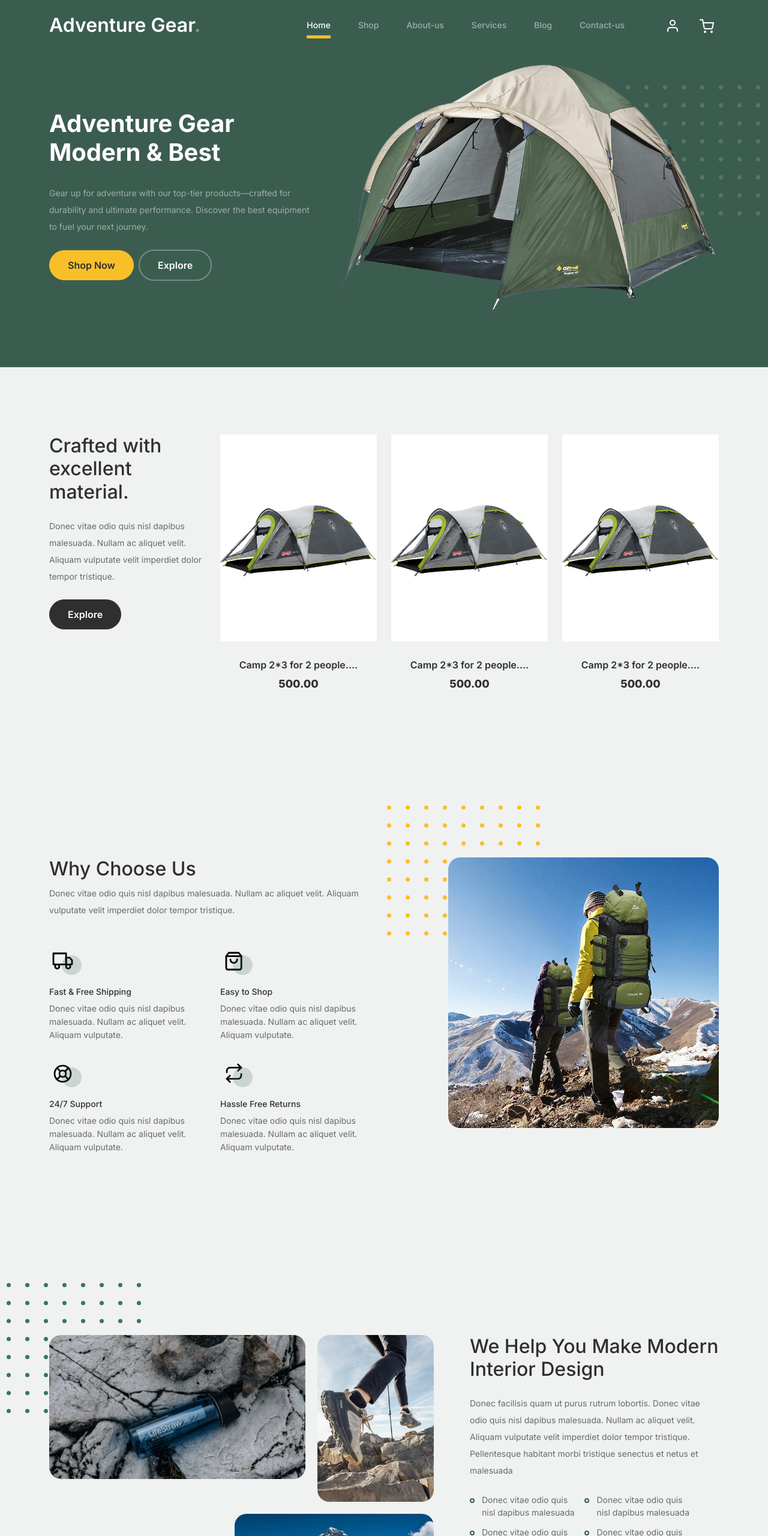
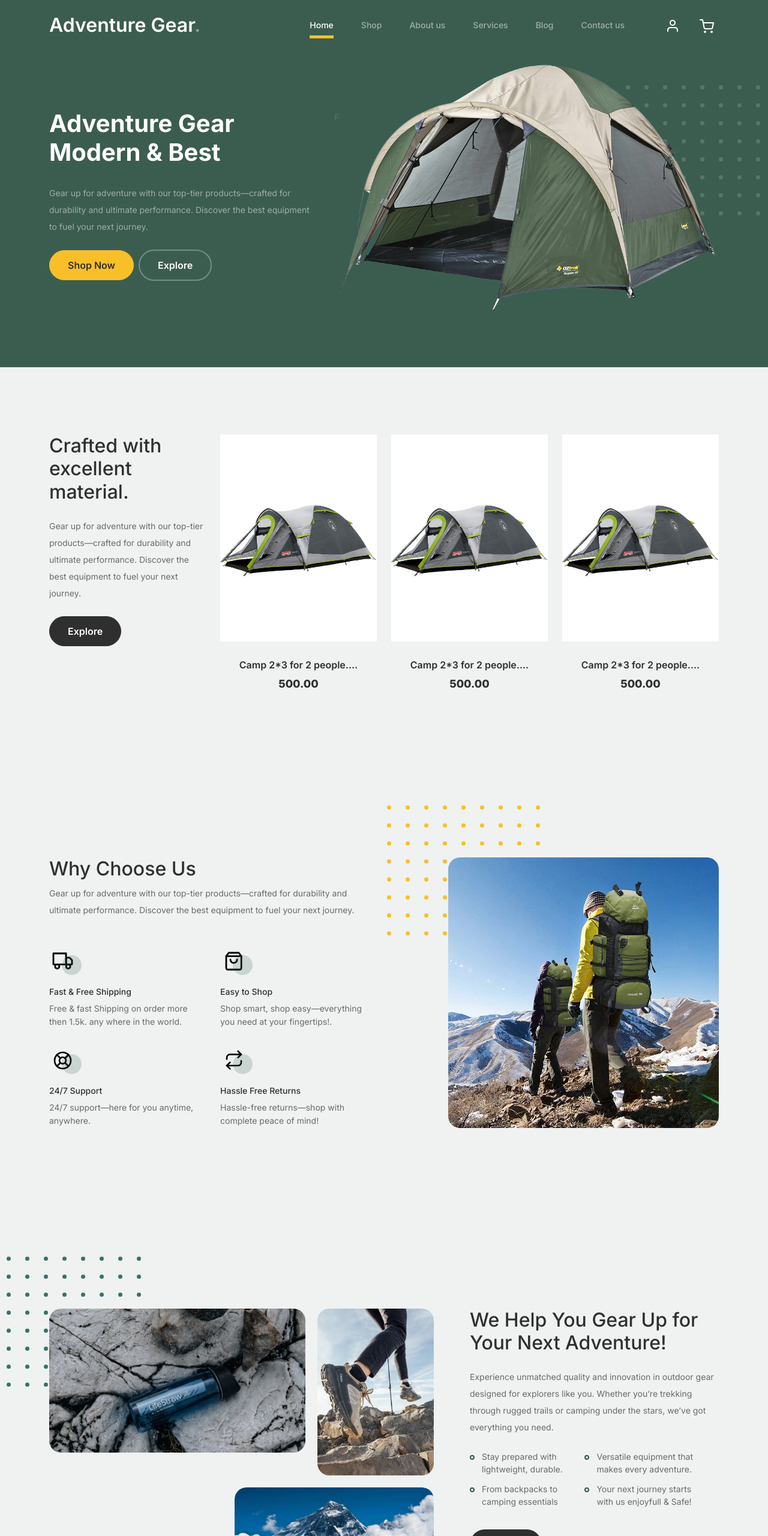
Before and after one commit to DMGXI/Adventure-gear-, a plain HTML site: page index.html in a window 1280 px wide. Shown: the top 2560 px of the page at 60% size. Drawn offline with Linux system fonts and the light colour scheme.

Commit message:
Update index.html

```diff
--- a/index.html
+++ b/index.html
@@ -36,10 +36,10 @@
 							<a class="nav-link" href="index.html">Home</a>
 						</li>
 						<li><a class="nav-link" href="shop.html">Shop</a></li>
-						<li><a class="nav-link" href="about.html">About-us</a></li>
+						<li><a class="nav-link" href="about.html">About us</a></li>
 						<li><a class="nav-link" href="services.html">Services</a></li>
 						<li><a class="nav-link" href="blog.html">Blog</a></li>
-						<li><a class="nav-link" href="contact.html">Contact-us</a></li>
+						<li><a class="nav-link" href="contact.html">Contact us</a></li>
 					</ul>
 
 					<ul class="custom-navbar-cta navbar-nav mb-2 mb-md-0 ms-5">
@@ -60,12 +60,12 @@
 							<div class="intro-excerpt">
 								<h1>Adventure Gear <span clsas="d-block">Modern & Best </span></h1>
 								<p class="mb-4">Gear up for adventure with our top-tier products—crafted for durability and ultimate performance. Discover the best equipment to fuel your next journey.</p>
-								<p><a href="" class="btn btn-secondary me-2">Shop Now</a><a href="#" class="btn btn-white-outline">Explore</a></p>
+								<p><a href="shop.html" class="btn btn-secondary me-2">Shop Now</a><a href="services.html" class="btn btn-white-outline">Explore</a></p>
 							</div>
 						</div>
 						<div class="col-lg-7">
 							<div class="hero-img-wrap">
-								<img src="images/couch.png" class="img-fluid" style="max-width: 100%; height: auto; object-fit: cover;">
+								<img src="images/couch.png" class="img-fluid" style="max-width: 100%; height: auto; object-fit: cover;">F
 							</div>
 						</div>
 					</div>
@@ -81,7 +81,7 @@
 					<!-- Start Column 1 -->
 					<div class="col-md-12 col-lg-3 mb-5 mb-lg-0">
 						<h2 class="mb-4 section-title">Crafted with excellent material.</h2>
-						<p class="mb-4">Donec vitae odio quis nisl dapibus malesuada. Nullam ac aliquet velit. Aliquam vulputate velit imperdiet dolor tempor tristique. </p>
+						<p class="mb-4">Gear up for adventure with our top-tier products—crafted for durability and ultimate performance. Discover the best equipment to fuel your next journey.</p>
 						<p><a href="shop.html" class="btn">Explore</a></p>
 					</div>
 					<!-- End Column 1 -->
@@ -139,7 +139,7 @@
 				<div class="row justify-content-between">
 					<div class="col-lg-6">
 						<h2 class="section-title">Why Choose Us</h2>
-						<p>Donec vitae odio quis nisl dapibus malesuada. Nullam ac aliquet velit. Aliquam vulputate velit imperdiet dolor tempor tristique.</p>
+						<p>Gear up for adventure with our top-tier products—crafted for durability and ultimate performance. Discover the best equipment to fuel your next journey.</p>
 
 						<div class="row my-5">
 							<div class="col-6 col-md-6">
@@ -148,7 +148,7 @@
 										<img src="images/truck.svg" alt="Image" class="imf-fluid">
 									</div>
 									<h3>Fast &amp; Free Shipping</h3>
-									<p>Donec vitae odio quis nisl dapibus malesuada. Nullam ac aliquet velit. Aliquam vulputate.</p>
+									<p>Free & fast Shipping on order more then 1.5k. any where in the world.</p>
 								</div>
 							</div>
 
@@ -158,7 +158,7 @@
 										<img src="images/bag.svg" alt="Image" class="imf-fluid">
 									</div>
 									<h3>Easy to Shop</h3>
-									<p>Donec vitae odio quis nisl dapibus malesuada. Nullam ac aliquet velit. Aliquam vulputate.</p>
+									<p>Shop smart, shop easy—everything you need at your fingertips!.</p>
 								</div>
 							</div>
 
@@ -168,7 +168,7 @@
 										<img src="images/support.svg" alt="Image" class="imf-fluid">
 									</div>
 									<h3>24/7 Support</h3>
-									<p>Donec vitae odio quis nisl dapibus malesuada. Nullam ac aliquet velit. Aliquam vulputate.</p>
+									<p>24/7 support—here for you anytime, anywhere.</p>
 								</div>
 							</div>
 
@@ -178,7 +178,7 @@
 										<img src="images/return.svg" alt="Image" class="imf-fluid">
 									</div>
 									<h3>Hassle Free Returns</h3>
-									<p>Donec vitae odio quis nisl dapibus malesuada. Nullam ac aliquet velit. Aliquam vulputate.</p>
+									<p>Hassle-free returns—shop with complete peace of mind!</p>
 								</div>
 							</div>
 
@@ -208,16 +208,16 @@
 						</div>
 					</div>
 					<div class="col-lg-5 ps-lg-5">
-						<h2 class="section-title mb-4">We Help You Make Modern Interior Design</h2>
-						<p>Donec facilisis quam ut purus rutrum lobortis. Donec vitae odio quis nisl dapibus malesuada. Nullam ac aliquet velit. Aliquam vulputate velit imperdiet dolor tempor tristique. Pellentesque habitant morbi tristique senectus et netus et malesuada</p>
+						<h2 class="section-title mb-4">We Help You Gear Up for Your Next Adventure!</h2>
+						<p>Experience unmatched quality and innovation in outdoor gear designed for explorers like you. Whether you’re trekking through rugged trails or camping under the stars, we’ve got everything you need.</p>
 
 						<ul class="list-unstyled custom-list my-4">
-							<li>Donec vitae odio quis nisl dapibus malesuada</li>
-							<li>Donec vitae odio quis nisl dapibus malesuada</li>
-							<li>Donec vitae odio quis nisl dapibus malesuada</li>
-							<li>Donec vitae odio quis nisl dapibus malesuada</li>
+							<li>Stay prepared with lightweight, durable.</li>
+							<li>Versatile equipment that makes every adventure.</li>
+							<li>From backpacks to camping essentials</li>
+							<li>Your next journey starts with us enjoyfull & Safe!</li>
 						</ul>
-						<p><a herf="#" class="btn">Explore</a></p>
+						<p><a herf="shop.html" class="btn">Explore</a></p>
 					</div>
 				</div>
 			</div>
@@ -387,7 +387,7 @@
 
 					<div class="col-12 col-sm-6 col-md-4 mb-4 mb-md-0">
 						<div class="post-entry">
-							<a href="#" class="post-thumbnail"><img src="images/post-1.jpg" alt="Image" class="img-fluid"></a>
+							<a href="#" class="post-thumbnail"><img src="images/camp-1.png" alt="Image" class="img-fluid"></a>
 							<div class="post-content-entry">
 								<h3><a href="#">First Time Home Owner Ideas</a></h3>
 								<div class="meta">
@@ -399,7 +399,7 @@
 
 					<div class="col-12 col-sm-6 col-md-4 mb-4 mb-md-0">
 						<div class="post-entry">
-							<a href="#" class="post-thumbnail"><img src="images/post-2.jpg" alt="Image" class="img-fluid"></a>
+							<a href="#" class="post-thumbnail"><img src="images/camp-1.png" alt="Image" class="img-fluid"></a>
 							<div class="post-content-entry">
 								<h3><a href="#">How To Keep Your Furniture Clean</a></h3>
 								<div class="meta">
@@ -411,7 +411,7 @@
 
 					<div class="col-12 col-sm-6 col-md-4 mb-4 mb-md-0">
 						<div class="post-entry">
-							<a href="#" class="post-thumbnail"><img src="images/post-3.jpg" alt="Image" class="img-fluid"></a>
+							<a href="#" class="post-thumbnail"><img src="images/camp-1.png" alt="Image" class="img-fluid"></a>
 							<div class="post-content-entry">
 								<h3><a href="#">Small Space Furniture Apartment Ideas</a></h3>
 								<div class="meta">
@@ -459,7 +459,7 @@
 
 				<div class="row g-5 mb-5">
 					<div class="col-lg-4">
-						<div class="mb-4 footer-logo-wrap"><a href="#" class="footer-logo">Furni<span>.</span></a></div>
+						<div class="mb-4 footer-logo-wrap"><a href="#" class="footer-logo">Adventure Gear <span>.</span></a></div>
 						<p class="mb-4">Donec facilisis quam ut purus rutrum lobortis. Donec vitae odio quis nisl dapibus malesuada. Nullam ac aliquet velit. Aliquam vulputate velit imperdiet dolor tempor tristique. Pellentesque habitant</p>
 
 						<ul class="list-unstyled custom-social">
@@ -513,7 +513,7 @@
 				<div class="border-top copyright">
 					<div class="row pt-4">
 						<div class="col-lg-6">
-							<p class="mb-2 text-center text-lg-start">Copyright &copy;<script>document.write(new Date().getFullYear());</script>. All Rights Reserved. &mdash; Designed with love by <a href="https://untree.co">Untree.co</a> Distributed By <a hreff="https://themewagon.com">ThemeWagon</a>  <!-- License information: https://untree.co/license/ -->
+							<p class="mb-2 text-center text-lg-start">Copyright &copy;<script>document.write(new Date().getFullYear());</script>. All Rights Reserved. &mdash; Designed with Quantum-AIQ  love by <a href="https://dmgxi.github.io/Adventure-gear-/">Adventure Gear</a> </a>
             </p>
 						</div>
 
```
